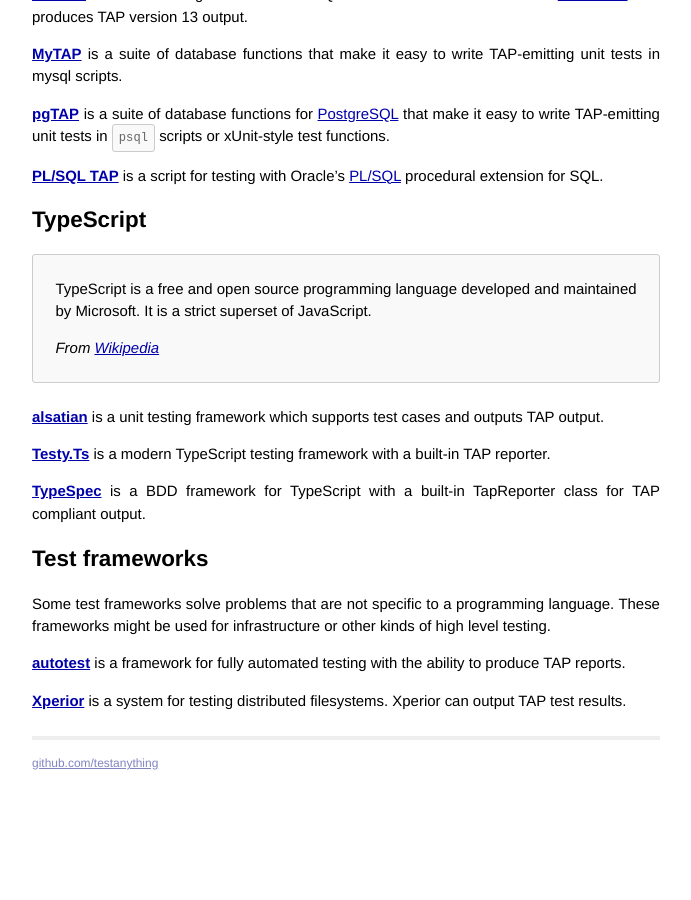
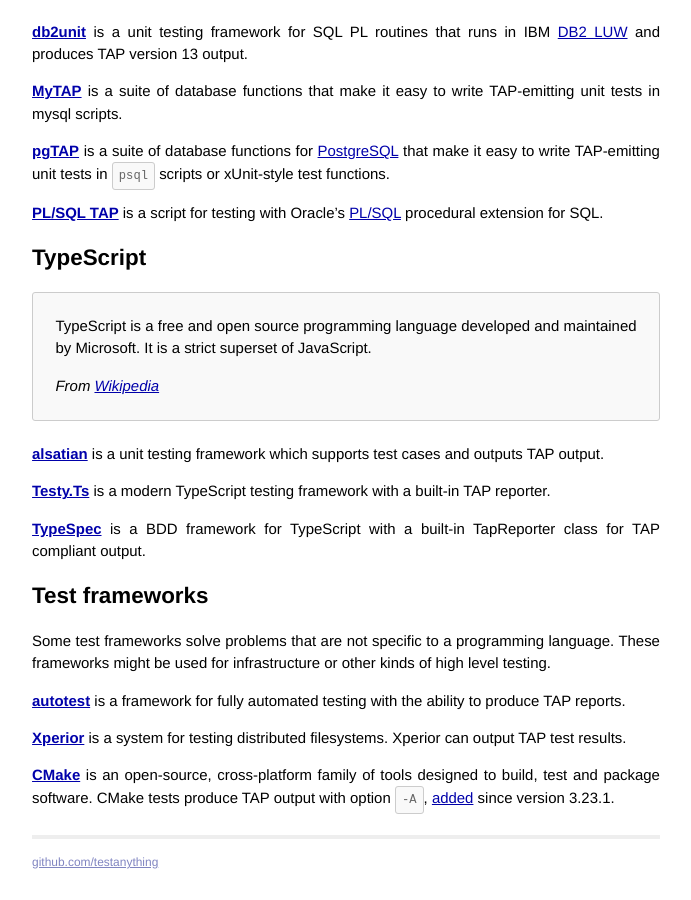
Before and after one commit to TestAnything/testanything.github.io, a Jekyll site: the page built from producers.md, in a window 1280 px wide and 900 px high, scrolled down 11811 px. Shown: the whole window, without its empty margins (294-985 px from the left). Built offline with Jekyll 4.4.1, drawn with Linux system fonts in a browser that asks for light colours; before the commit the page ends 12612 px from its top, so only the background shows below that; some of the changed text lies outside the part shown.

Commit message:
Add new producers: CMake and Luatest

```diff
--- a/producers.md
+++ b/producers.md
@@ -380,6 +380,9 @@
 a port of the [Test::More](http://perldoc.perl.org/Test/More.html) framework
 to Lua.
 
+**[luatest](https://github.com/tarantool/luatest)** is
+a test framework written in Lua.
+
 ## <a id="matlab"></a> [MATLAB](#matlab)
 
 > MATLAB is a high-level language for numerical computation, visualization,
@@ -659,3 +662,9 @@
 
 **[Xperior](https://github.com/Xyratex/xperior)** is a system for testing
 distributed filesystems. Xperior can output TAP test results.
+
+**[CMake](https://cmake.org/)** is an open-source, cross-platform family of
+tools designed to build, test and package software. CMake tests produce TAP
+output with option `-A`,
+[added](https://github.com/Kitware/CMake/commit/3f6ff4b5dba01f2f58dca75546ebefd0830110a5)
+since version 3.23.1.
```
